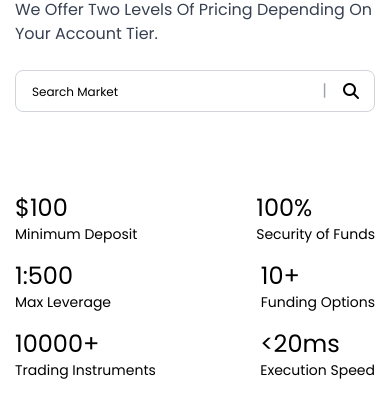
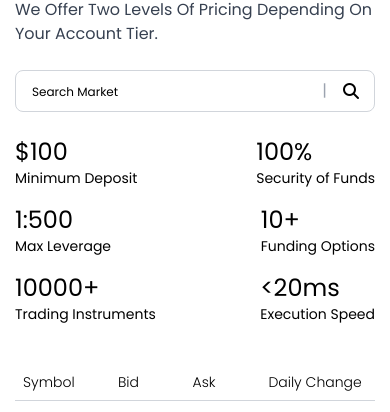
Before and after one commit to Iscwill/FrontEndAssessment2, a Next.js app: page / in a window 390 px wide. Shown: the part 2436-2848 px from the top of the page. Built offline with nearby package versions, Linux system fonts and the light colour scheme; no server answers.

Commit message:
updated the intrumentable gap

```diff
--- a/components/InstrumentTable.jsx
+++ b/components/InstrumentTable.jsx
@@ -133,7 +133,7 @@ const InstrumentTable = () => {
               <i className="fas fa-search"></i> {/* Replace with your icon */}
             </button>
           </div>
-          <div className="grid grid-cols-2 gap-4 mt-20">
+          <div className="grid grid-cols-2 gap-4 sm:mt-6 md:mt-20">
             <div>
               <p className="text-2xl">$100</p>
               <p className="text-sm">
```
